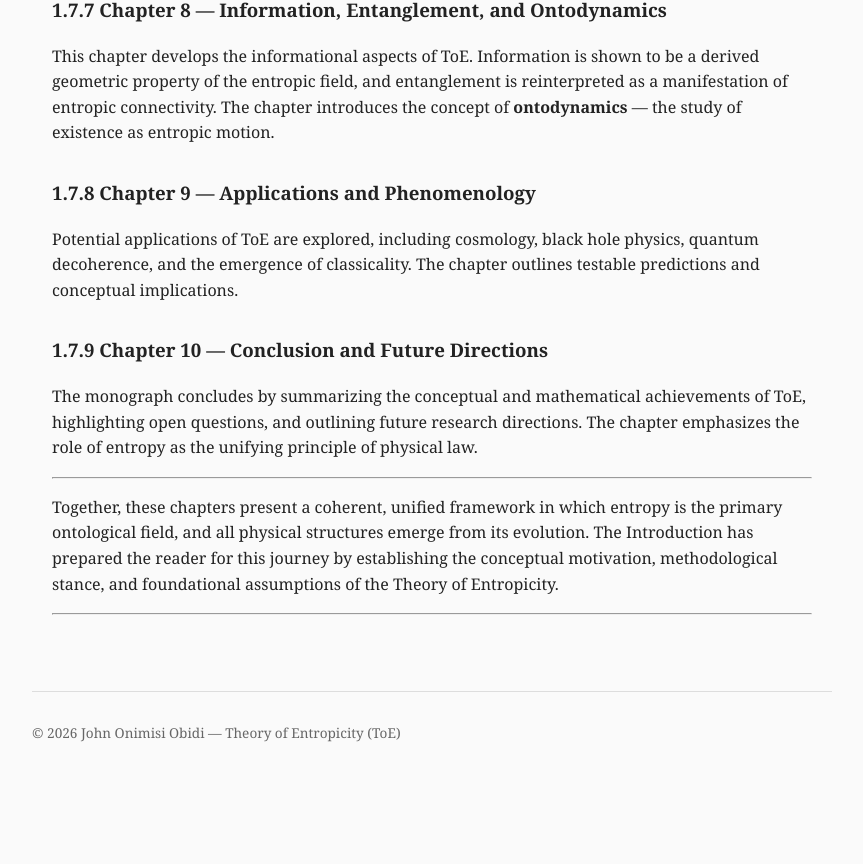
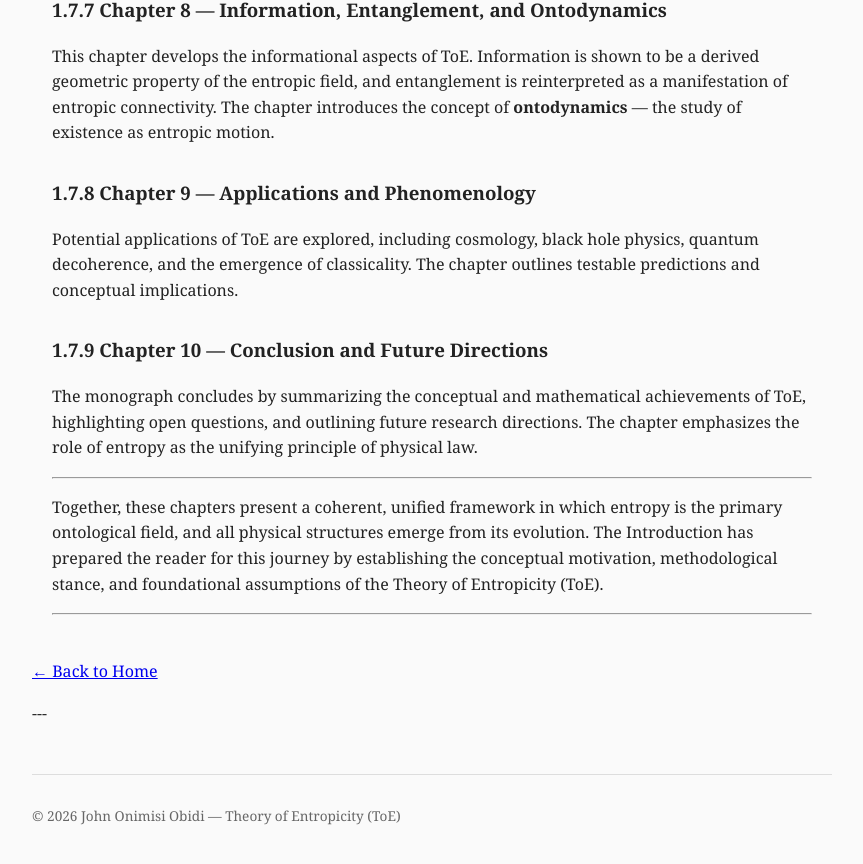
Before and after one commit to Entropicity/Theory-of-Entropicity-ToE, a Jekyll site: the page built from ch1-introduction.html, in a window 1280 px wide and 900 px high, scrolled down 9001 px. Shown: the top 864 px of the window, without its empty margins (218-1081 px from the left). Built offline with Jekyll 4.4.1, drawn with Linux system fonts in a browser that asks for light colours; before the commit the page ends 9818 px from its top, so only the background shows below that.

Commit message:
Update ch1-introduction.html

```diff
--- a/ch1-introduction.html
+++ b/ch1-introduction.html
@@ -631,11 +631,14 @@
 Together, these chapters present a coherent, unified framework in which entropy is the
 primary ontological field, and all physical structures emerge from its evolution.
 The Introduction has prepared the reader for this journey by establishing the conceptual
-motivation, methodological stance, and foundational assumptions of the Theory of Entropicity.
+motivation, methodological stance, and foundational assumptions of the Theory of Entropicity (ToE).
 </p>
 
 <hr>
 </main>
+<p><a href="https://entropicity.github.io/Theory-of-Entropicity-ToE/">← Back to Home</a></p>
+
+---
 
 <footer>
     <p>&copy; <span id="year"></span> John Onimisi Obidi — Theory of Entropicity (ToE)</p>
```
